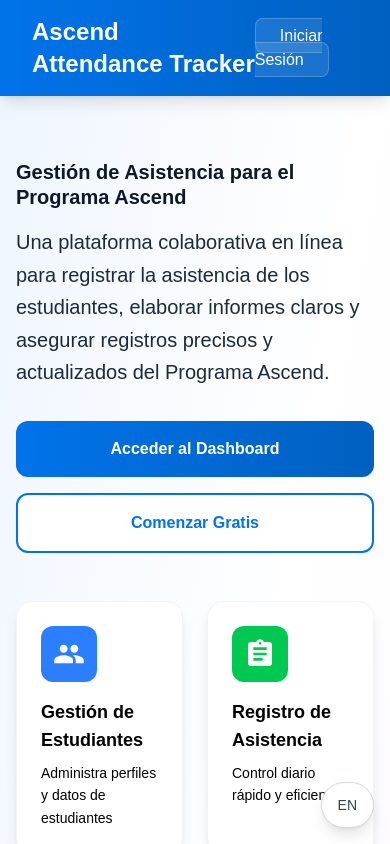
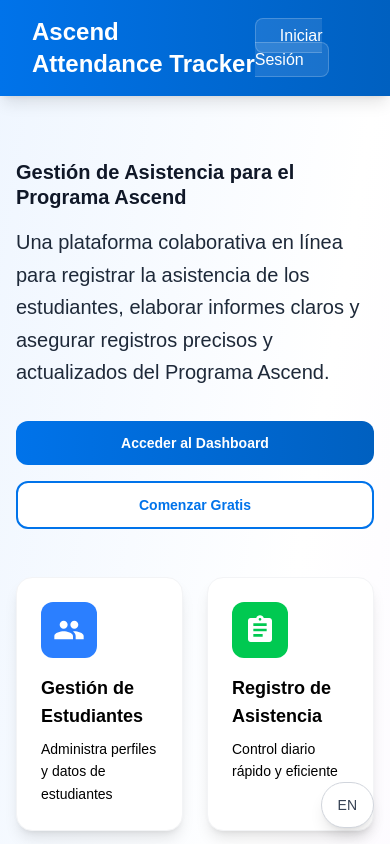
Before and after one commit to EliezerAnteliz/OrchestraAttendanceTracker-New, a Next.js app in the folder web/: page / in a window 390 px wide. Shown: the top 844 px of the page. Built offline with nearby package versions, Linux system fonts and the light colour scheme.

Commit message:
Update page.tsx

```diff
--- a/web/src/app/page.tsx
+++ b/web/src/app/page.tsx
@@ -39,11 +39,11 @@ export default function Home() {
 
               <div className="flex flex-col sm:flex-row gap-4">
                 <Link href="/dashboard"
-                  className="px-8 py-4 bg-gradient-to-r from-[#0073ea] to-[#0060c0] text-white rounded-xl hover:shadow-lg transform hover:scale-105 transition-all duration-300 text-center font-semibold">
+                  className="px-6 py-3 sm:px-8 sm:py-4 bg-gradient-to-r from-[#0073ea] to-[#0060c0] text-white rounded-xl hover:shadow-lg transform hover:scale-105 transition-all duration-300 text-center font-semibold text-sm sm:text-base">
                   {t("access_dashboard")}
                 </Link>
                 <Link href="/signup"
-                  className="px-8 py-4 bg-white text-[#0073ea] rounded-xl border-2 border-[#0073ea] hover:bg-[#0073ea] hover:text-white transition-all duration-300 text-center font-semibold">
+                  className="px-6 py-3 sm:px-8 sm:py-4 bg-white text-[#0073ea] rounded-xl border-2 border-[#0073ea] hover:bg-[#0073ea] hover:text-white transition-all duration-300 text-center font-semibold text-sm sm:text-base">
                   {t("start_free")}
                 </Link>
               </div>
```
